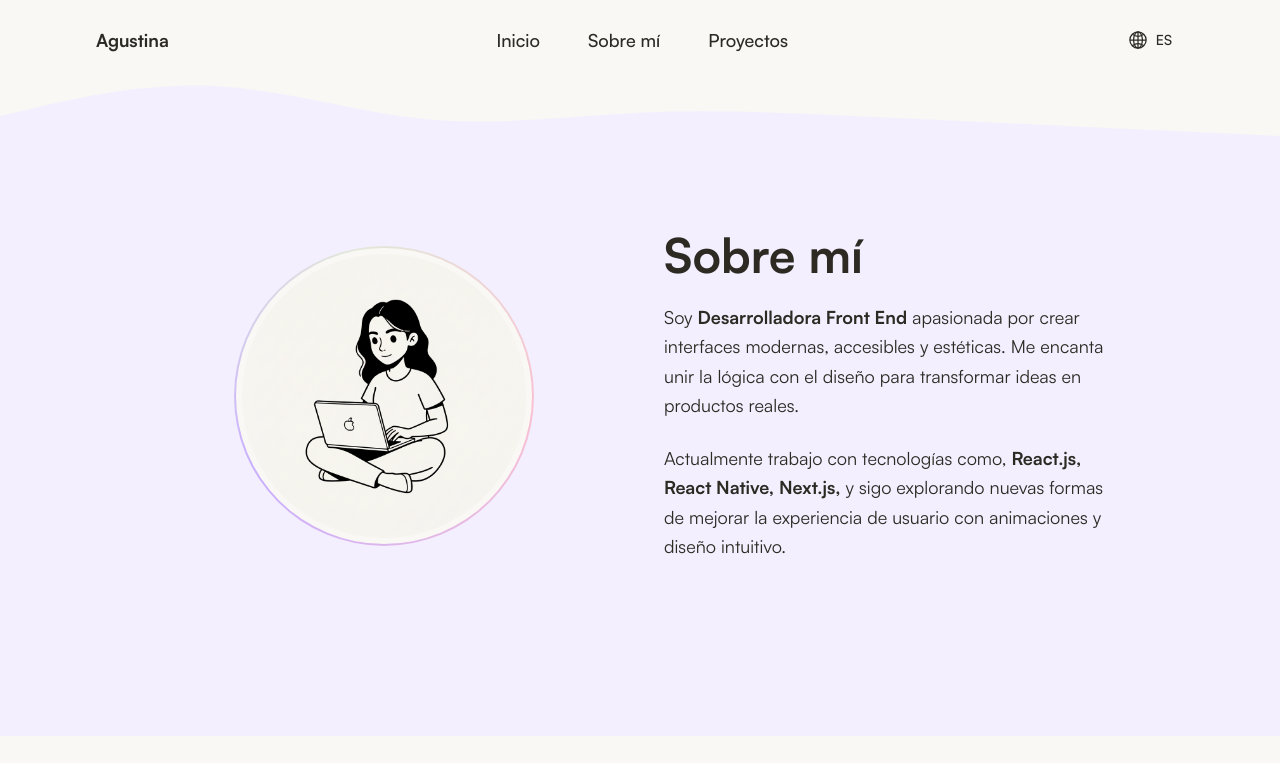
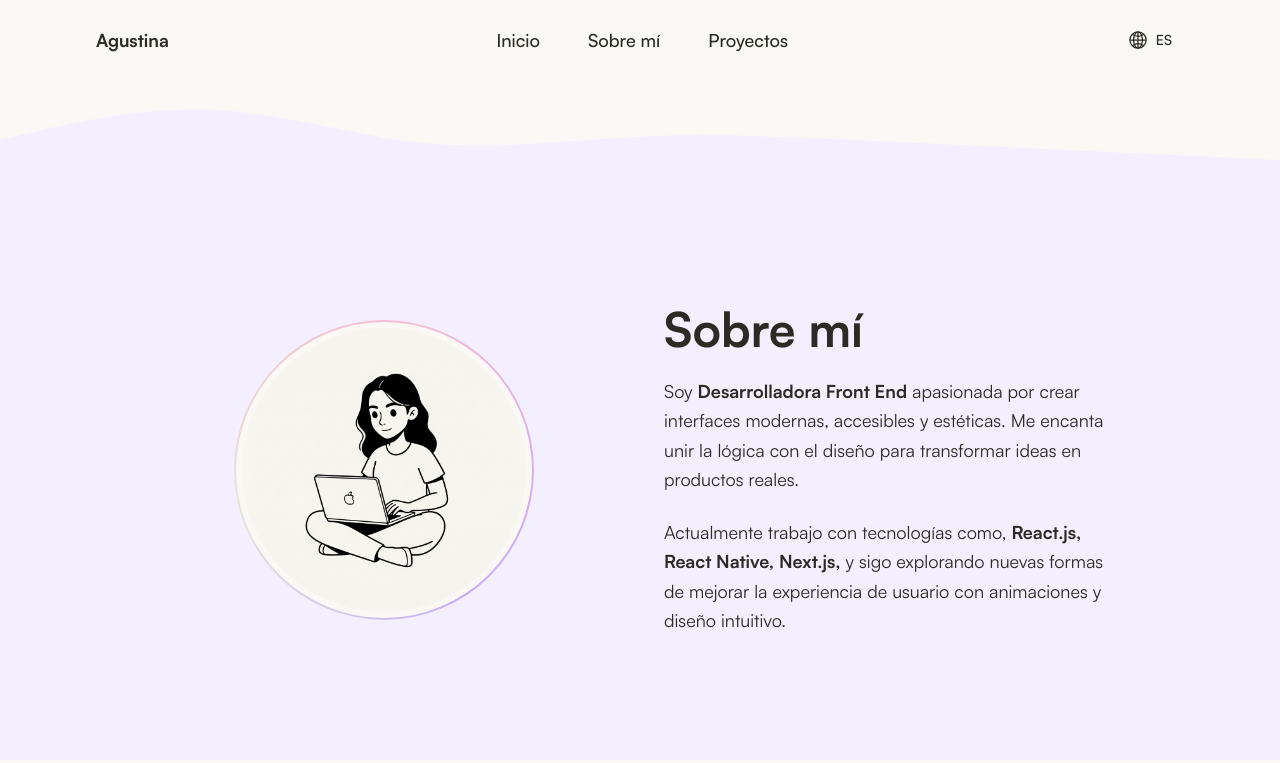
Before and after one commit to agustinatahhan/myportfolio, a Next.js app: page /es/about in a window 1280 px wide. Shown: the top 763 px of the page. Built offline with nearby package versions, Linux system fonts and the light colour scheme.

Commit message:
dividers

```diff
--- a/app/[locale]/about/page.tsx
+++ b/app/[locale]/about/page.tsx
@@ -9,11 +9,14 @@ export default function About() {
   return (
     <section
       id="about"
-      className="relative bg-about min-h-[85vh] -mt-6 flex items-center scroll-mt-2 overflow-hidden"
+      className="relative bg-about min-h-[85vh] flex items-center overflow-hidden scroll-mt-[72px] pt-[100px]"
     >
-      <div className="absolute top-0 left-0 w-full overflow-hidden leading-[0] rotate-180">
+      <div
+        className="absolute top-0 left-0 w-full h-[100px] overflow-hidden leading-[0] rotate-180 pointer-events-none"
+        aria-hidden
+      >
         <svg
-          className="relative block w-full h-[100px] text-[#f9f8f4]"
+          className="relative block w-full h-full text-[#f9f8f4]"
           xmlns="http://www.w3.org/2000/svg"
           viewBox="0 0 1440 320"
           preserveAspectRatio="none"
@@ -23,16 +26,26 @@ export default function About() {
         </svg>
       </div>
 
-      <div className="absolute -z-10 top-16 -left-10 w-72 h-72 bg-[#FF8FA3]/25 rounded-full blur-3xl" />
-      <div className="absolute -z-10 bottom-10 -right-10 w-[28rem] h-[28rem] bg-[#9B6BFF]/20 rounded-full blur-3xl" />
+      <div
+        className="absolute -z-10 top-16 -left-10 w-72 h-72 bg-[#FF8FA3]/25 rounded-full blur-xl pointer-events-none will-change-transform transform-gpu"
+        aria-hidden
+      />
+      <div
+        className="absolute -z-10 bottom-10 -right-10 w-[28rem] h-[28rem] bg-[#9B6BFF]/20 rounded-full blur-xl pointer-events-none will-change-transform transform-gpu"
+        aria-hidden
+      />
 
       <div className="relative mx-auto max-w-5xl px-6 py-20 grid md:grid-cols-2 gap-12 items-center">
         <div className="flex justify-center">
           <div className="relative sm:w-[300px] sm:h-[300px] w-[180px] h-[180px] rounded-full overflow-hidden">
             <div
-              className={`absolute -inset-1 rounded-full bg-[conic-gradient(from_0deg,_#FF8FA3_0%,_#9B6BFF_40%,_#D0E2B3_70%,_#FF8FA3_100%)] opacity-60 blur-[6px] animate-[spin_20s_linear_infinite]`}
+              className={`absolute -inset-1 rounded-full
+                         bg-[conic-gradient(from_0deg,_#FF8FA3_0%,_#9B6BFF_40%,_#D0E2B3_70%,_#FF8FA3_100%)]
+                         opacity-60 blur-[4px]
+                         motion-safe:animate-[spin_20s_linear_infinite] motion-reduce:animate-none
+                         will-change-transform transform-gpu pointer-events-none`}
+              aria-hidden
             />
-
             <div className="absolute inset-0.5 rounded-full bg-background" />
             <div className="absolute inset-2 rounded-full overflow-hidden">
               <Image
@@ -41,6 +54,7 @@ export default function About() {
                 fill
                 className="object-cover"
                 priority
+                sizes="(max-width: 768px) 180px, 300px"
               />
             </div>
           </div>
@@ -50,7 +64,9 @@ export default function About() {
           <div>
             <h2 className="relative inline-block text-4xl sm:text-5xl font-bold">
               {t("about")}
-              <span className="absolute left-0 -bottom-2 h-2 w-full bg-gradient-to-r from-[#FF8FA3] to-[#9B6BFF] rounded-full origin-left scale-x-0 animate-[grow_900ms_ease-out_forwards] [animation-delay:200ms]" />
+              <span
+                className={`absolute left-0 -bottom-2 h-2 w-full bg-gradient-to-r from-[#FF8FA3] to-[#9B6BFF] rounded-full origin-left scale-x-0 motion-safe:animate-[grow_900ms_ease-out_forwards] motion-reduce:animate-none [animation-delay:200ms]`}
+              />
             </h2>
           </div>
 
--- a/app/[locale]/home/page.tsx
+++ b/app/[locale]/home/page.tsx
@@ -17,7 +17,7 @@ export default function Home() {
         {t("rol")}
       </h2>
 
-      <h3 className="mt-4 sm:text-2xl text-[--color-description] relative z-10" >
+      <h3 className="mt-4 sm:text-3xl text-title relative z-10" >
         {t("description")}
       </h3>
     </section>
--- a/app/[locale]/projects/[id]/page.tsx
+++ b/app/[locale]/projects/[id]/page.tsx
@@ -9,8 +9,9 @@ import { TechStack } from "@/app/components/stack/TechStack";
 type RouteParams = { locale: string; id: string };
 type Props = { params: Promise<RouteParams> };
 
+const locales = ["en", "es"];
 export async function generateStaticParams() {
-  return projects.map((p) => ({ locale: "es", id: p.id }));
+  return projects.flatMap((p) => locales.map((locale) => ({ locale, id: p.id })));
 }
 
 export async function generateMetadata({ params }: Props) {
```
